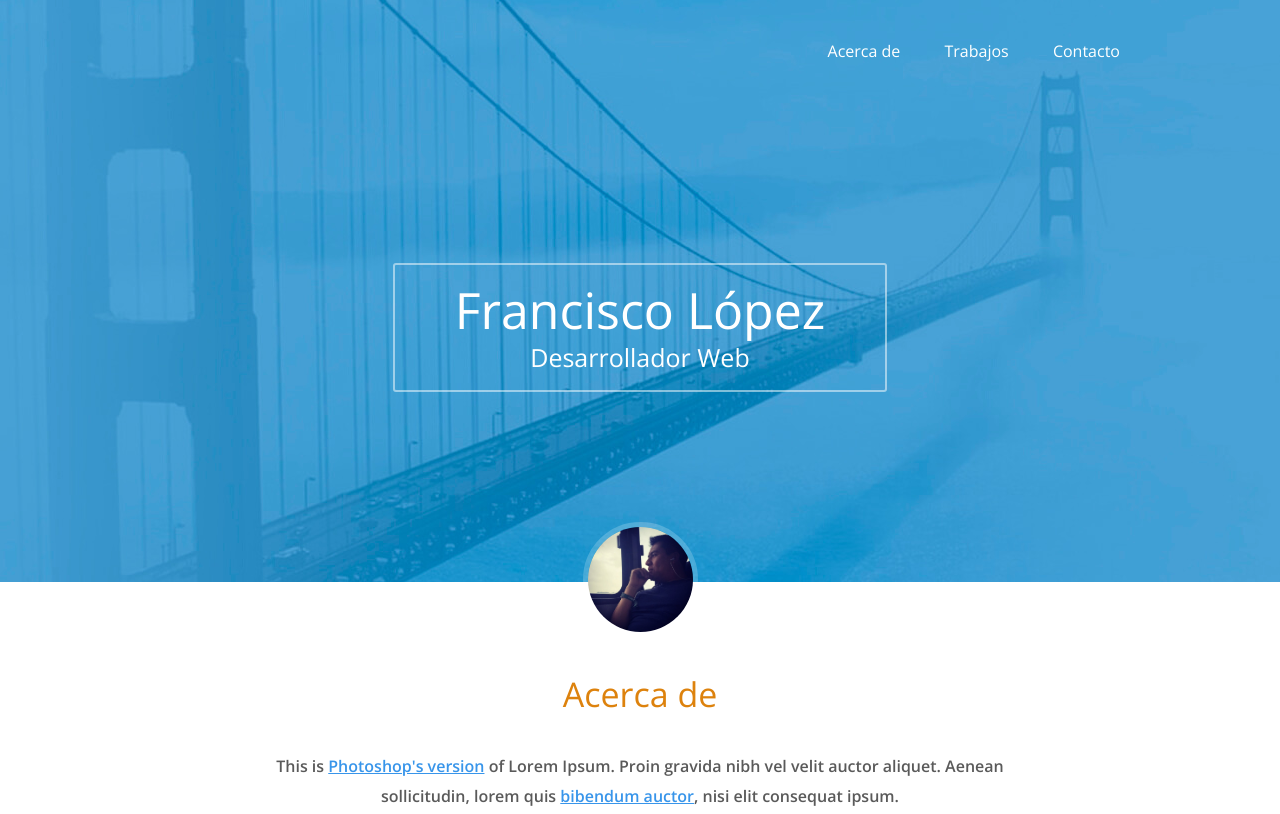
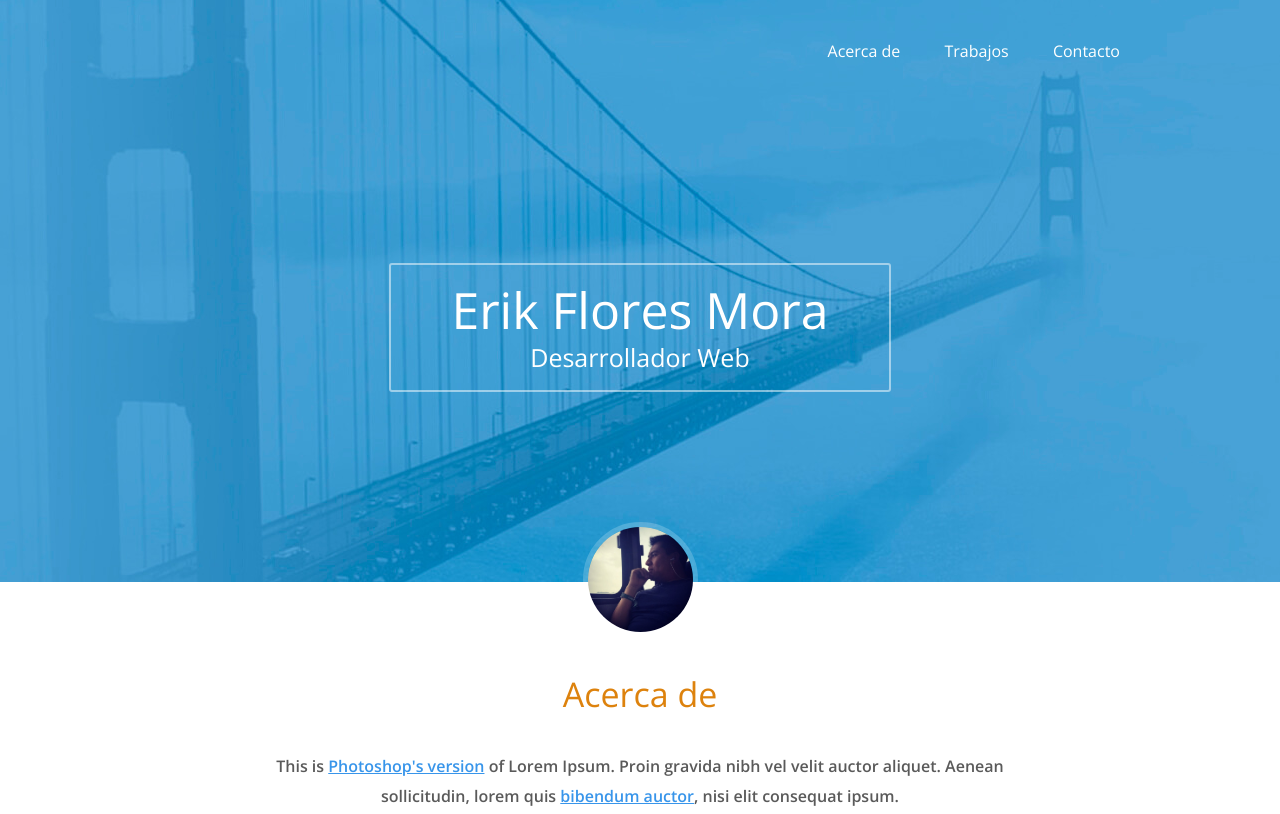
Before and after one commit to floresM25/floresM25.github.io, a plain HTML site: page index.html in a window 1280 px wide. Shown: the top 814 px of the page. Drawn offline with nearby package versions, Linux system fonts and the light colour scheme.

Commit message:
index.html

```diff
--- a/index.html
+++ b/index.html
@@ -20,7 +20,7 @@
 
 			<div class="contenedor-texto">
 				<div class="texto">
-					<h1 class="nombre">Francisco López</h1>
+					<h1 class="nombre">Erik Flores Mora</h1>
 					<h2 class="profesion">Desarrollador Web</h2>
 				</div>
 			</div>
```
